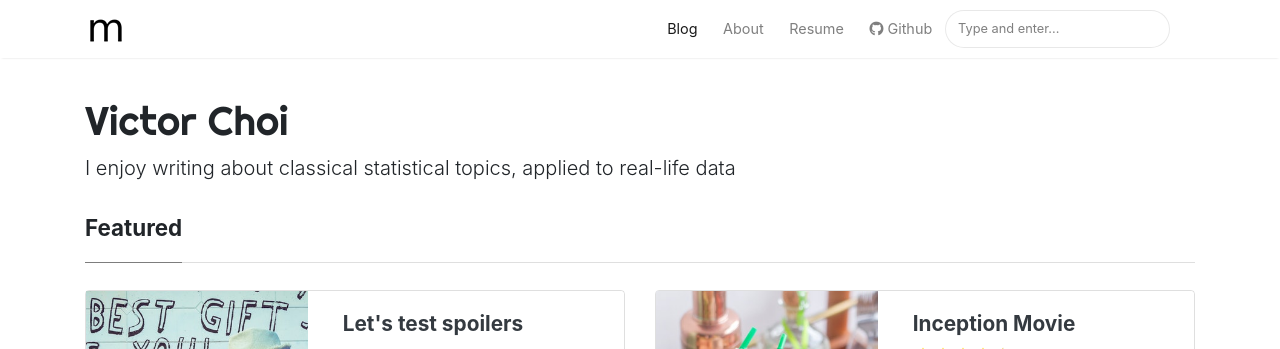
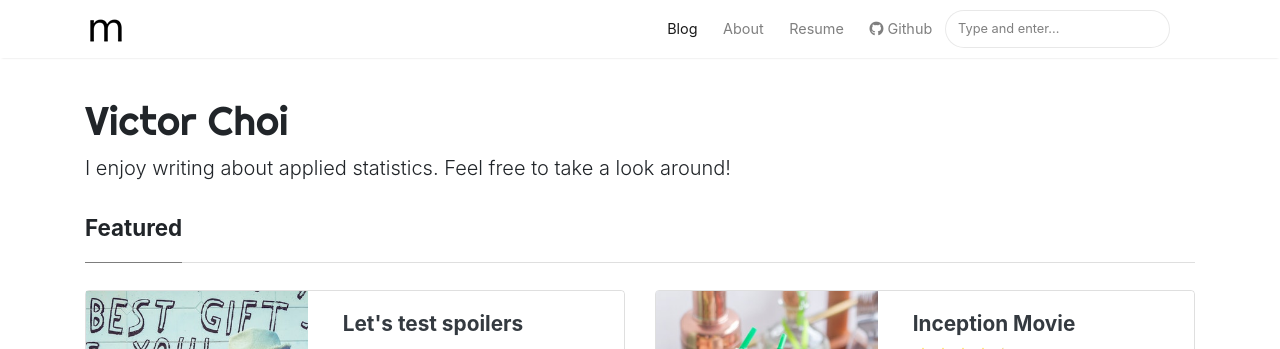
Before and after one commit to vdchoi/vdchoi.github.io, a Jekyll site: the page built from index.html, in a window 1280 px wide and 900 px high. Shown: the top 349 px of the window. Built offline with Jekyll 4.4.1, drawn with Linux system fonts in a browser that asks for light colours; nearby versions of some CDN libraries; the list of posts is cut into pages by our own code.

Commit message:
Update _config.yml

```diff
--- a/_config.yml
+++ b/_config.yml
@@ -1,7 +1,7 @@
 # Site
 name: "Victor Choi"
 title: "Welcome to my Personal Website"
-description: "I enjoy writing about classical statistical topics, applied to real-life data"
+description: "I enjoy writing about applied statistics. Feel free to take a look around!"
 logo: 'assets/images/logo.png'
 favicon: 'assets/images/logo.png'
 baseurl: ''
```
